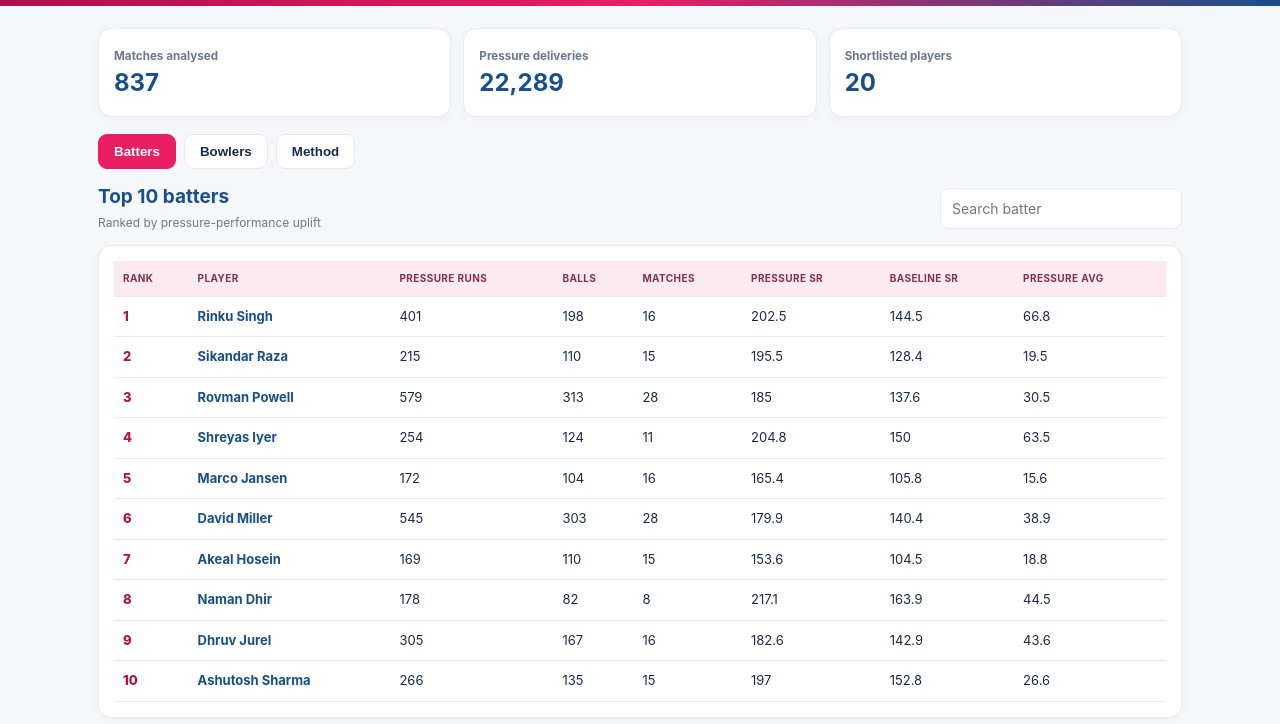
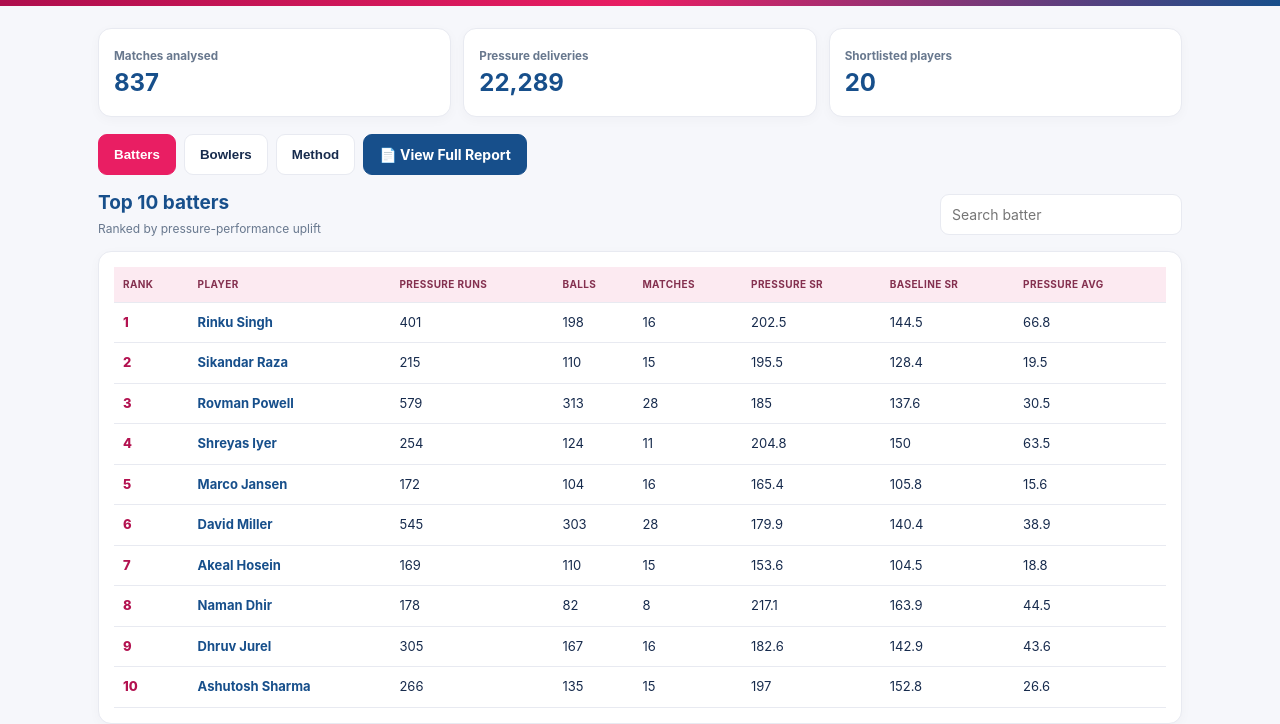
Before and after one commit to Joel12682-hub/ROYALS-DASHBOARD, a plain HTML site: page index.html in a window 1280 px wide. Shown: the part 116-840 px from the top of the page. Drawn offline with Linux system fonts and the light colour scheme.

Commit message:
Add report button with styling in index.html
Added a report button to view the full report and styled it accordingly.

```diff
--- a/index.html
+++ b/index.html
@@ -16,6 +16,20 @@ main{max-width:1120px;margin:22px auto;padding:0 18px}
 nav{display:flex;gap:8px;margin:14px 0;flex-wrap:wrap}
 button{border:1px solid var(--line);background:#fff;color:var(--ink);padding:9px 15px;border-radius:9px;font-weight:700;cursor:pointer}
 button.active{background:var(--pink);color:white;border-color:var(--pink)}
+ .report-btn{
+    background:var(--blue);
+    color:white;
+    border:1px solid var(--blue);
+    padding:9px 15px;
+    border-radius:9px;
+    font-weight:700;
+    text-decoration:none;
+    display:inline-block;
+}
+.report-btn:hover{
+    background:var(--pink);
+    border-color:var(--pink);
+}
 .panel{display:none}.panel.active{display:block}
 .head{display:flex;justify-content:space-between;align-items:center;gap:12px;flex-wrap:wrap;margin:8px 0 11px}
 h2{margin:0;color:var(--blue);font-size:19px}.hint{margin:2px 0;color:var(--muted);font-size:12px}
@@ -39,8 +53,17 @@ footer{font-size:11px;color:var(--muted);margin:15px 0 25px}
  <div class="card stat"><small>Matches analysed</small><strong>837</strong></div>
  <div class="card stat"><small>Pressure deliveries</small><strong>22,289</strong></div>
  <div class="card stat"><small>Shortlisted players</small><strong>20</strong></div>
-</div>
-<nav><button class="active" data-tab="bat">Batters</button><button data-tab="bowl">Bowlers</button><button data-tab="method">Method</button></nav>
+</div><nav>
+    <button class="active" data-tab="bat">Batters</button>
+    <button data-tab="bowl">Bowlers</button>
+    <button data-tab="method">Method</button>
+
+    <a href="./SUPERR%20SELECTOR%20SEASON%202.pdf"
+       target="_blank"
+       class="report-btn">
+       📄 View Full Report
+    </a>
+</nav>
 <section id="bat" class="panel active">
  <div class="head"><div><h2>Top 10 batters</h2><p class="hint">Ranked by pressure-performance uplift</p></div><input id="batSearch" placeholder="Search batter"></div>
  <div class="card tablebox"><table id="batTable"><thead><tr><th>Rank</th><th>Player</th><th>Pressure runs</th><th>Balls</th><th>Matches</th><th>Pressure SR</th><th>Baseline SR</th><th>Pressure avg</th></tr></thead><tbody></tbody></table></div>
```
